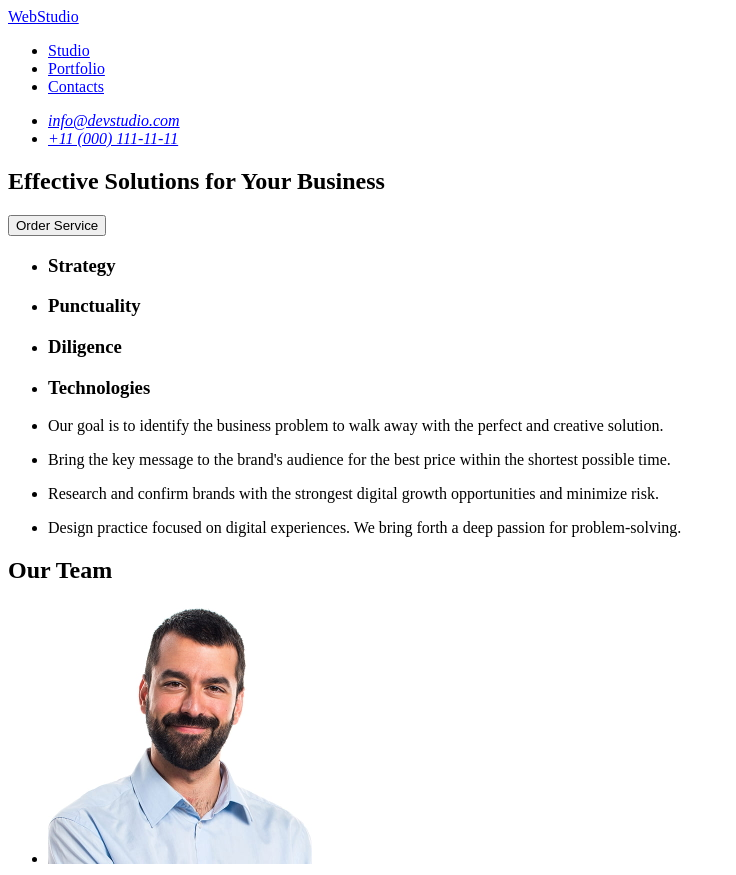
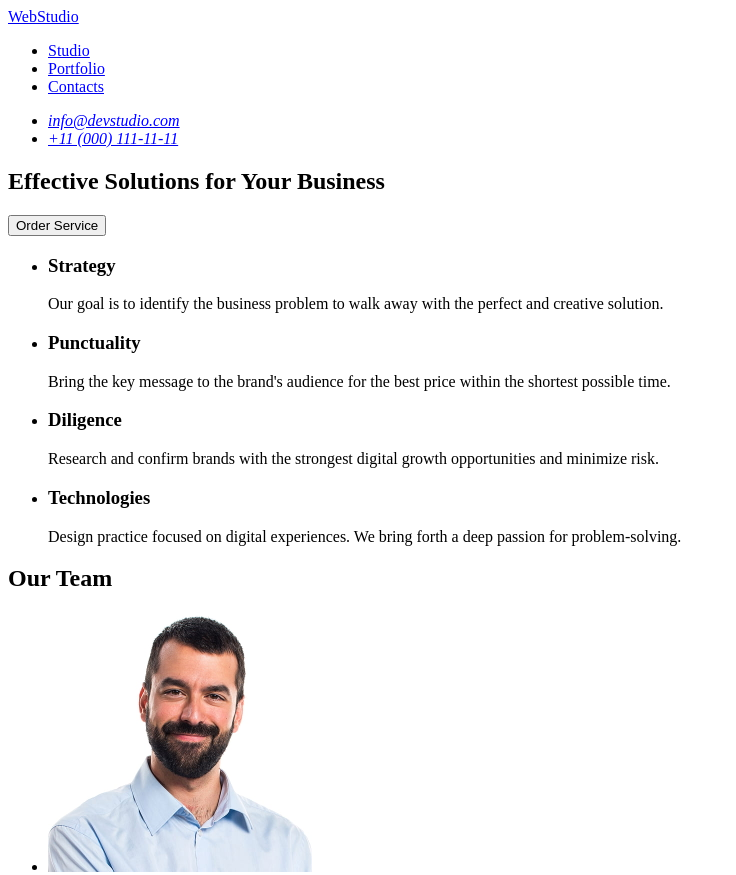
Before and after one commit to Dazz1e-1/goit-markup-hw-01, a plain HTML site: page index.html in a window 1280 px wide. Shown: the top 875 px of the page, without its empty margins (0-736 px from the left). Drawn offline with Linux system fonts and the light colour scheme.

Commit message:
error correction

```diff
--- a/index.html
+++ b/index.html
@@ -30,43 +30,31 @@
       <button type="button">Order Service</button>
     </section>
     <section>
+
       <ul>
         <li>
           <h3>Strategy</h3>
-        </li>
-        <li>
-          <h3>Punctuality</h3>
-        </li>
-        <li>
-          <h3>Diligence</h3>
-        </li>
-        <li>
-          <h3>Technologies</h3>
-        </li>
-      </ul>
-      <ul>
-        <li>
           <p>
             Our goal is to identify the business problem to walk away with the
             perfect and creative solution.
           </p>
         </li>
-
         <li>
+          <h3>Punctuality</h3>
           <p>
             Bring the key message to the brand's audience for the best price
             within the shortest possible time.
           </p>
         </li>
-
         <li>
+          <h3>Diligence</h3>
           <p>
             Research and confirm brands with the strongest digital growth
             opportunities and minimize risk.
           </p>
         </li>
-
         <li>
+          <h3>Technologies</h3>
           <p>
             Design practice focused on digital experiences. We bring forth a
             deep passion for problem-solving.
```
